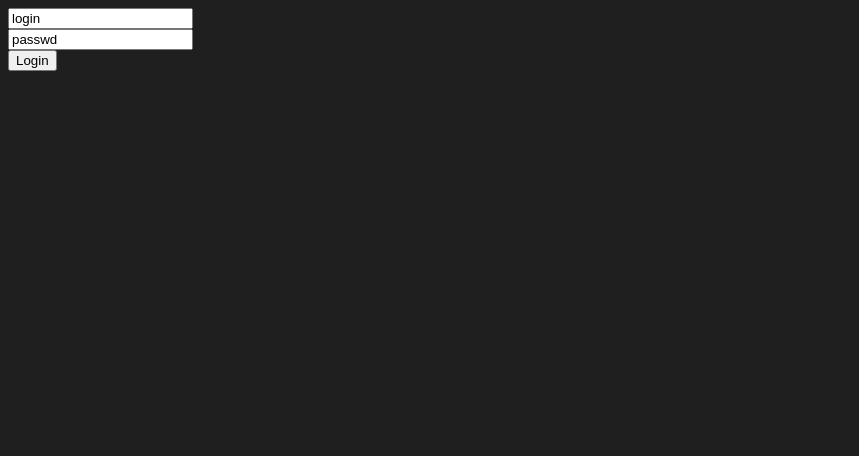
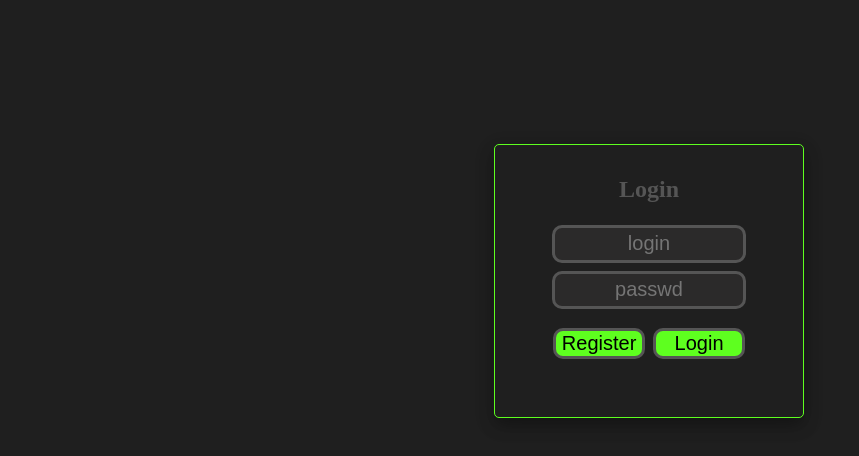
Before and after one commit to Listwas/poison_cloud, a React (Vite) app in the folder web/: page / in a window 1280 px wide. Shown: the top 456 px of the page, without its empty margins (0-859 px from the left). Built offline with nearby package versions, Linux system fonts and the light colour scheme.

Commit message:
web: register and login stuff

```diff
--- a/web/package.json
+++ b/web/package.json
@@ -11,7 +11,8 @@
   },
   "dependencies": {
     "react": "^18.2.0",
-    "react-dom": "^18.2.0"
+    "react-dom": "^18.2.0",
+    "react-router-dom": "^6.23.1"
   },
   "devDependencies": {
     "@types/react": "^18.2.66",
--- a/web/src/LoginPage/LoginPage.jsx
+++ b/web/src/LoginPage/LoginPage.jsx
@@ -1,15 +1,35 @@
+import styles from "./LoginPage.module.css";
+import RegisterPage from "../RegisterPage/RegisterPage"
+import { useState, useRef } from "react";
+
 function LoginPage() {
+    const [showRegister, setShowRegister] = useState(false);
+
+    if (showRegister) {
+        return (
+            <>
+                <RegisterPage />
+            </>
+        );
+    }
+
+    const changeShowRegister = () => {
+        setShowRegister(true);
+    };
+
     return (
         <>
-        <div>
-            <form>
-                <input type="text"  id="login" value="login"/><br/>
-                <input type="text"  id="passwd" value="passwd"/><br/>
-                <input type="button" id="submit" value="Login" OnClick=""/>
+        <div className={styles.contLogin}>
+            <form className={styles.logForm}>
+                <h2 className={styles.logH2}><b>Login</b></h2><br/>
+                <input type="text"  className={styles.logInput} id="login" placeholder="login"/><br/>
+                <input type="text" className={styles.logInput}  id="passwd" placeholder="passwd"/><br/>
+                <input type="button" className={styles.logInput} id="submit" value="Register" onClick={changeShowRegister}/>
+                <input type="button" className={styles.logInput} id="submit" value="Login" onClick={changeShowRegister}/>
             </form>
         </div>
         </>
-    )
+    ) ;
 }
 
 export default LoginPage;
--- /dev/null
+++ b/web/src/LoginPage/LoginPage.module.css
@@ -0,0 +1,55 @@
+.logForm {
+    padding-top: 10%;
+}
+.contLogin {
+    margin-left:38vw;
+    margin-top: 18vh;
+    text-align: center;
+    width: 24vw;
+    height: 34vh;
+    border: 1px solid;
+    box-shadow: 0 8px 16px 0 rgba(0, 0, 0, 0.2), 0 6px 20px 0 rgba(0, 0, 0, 0.19);
+    border-radius: 5px;
+    border-color: #5eff1f;
+    min-width: 280px;
+    min-height: 220px;
+
+}
+
+.logInput {
+    color: #555;
+    margin: 0.5vh;
+    text-align: center;
+    font-size: 20px;
+}
+
+.logH2 {
+    color: #555;
+    margin: 0;
+}
+
+.logInput[type=text] {
+    background-color: #2b2a2a;
+    width: 60%;
+    height: 30px;
+    size: 5vh;
+    border: 3px solid #555;
+    border-radius: 10px;
+}
+.logInput[type=text]:focus {
+    border: 3px solid #555;
+}
+
+.logInput[type=button] {
+    border: 3px solid #555;
+    color: black;
+    width: 30%;
+    background-color: #5eff1f;
+    margin-top: 15px;
+    border-radius: 10px;
+}
+.logInput[type=button]:hover {
+    box-shadow: 0 8px 16px 0 rgba(0, 0, 0, 0.2), 0 6px 20px 0 rgba(0, 0, 0, 0.19);
+    color: black;
+    background-color: #1a5204;
+}
--- /dev/null
+++ b/web/src/RegisterPage/RegisterPage.css
@@ -0,0 +1,55 @@
+.logForm {
+    padding-top: 10%;
+}
+.contLogin {
+    margin-left:38vw;
+    margin-top: 18vh;
+    text-align: center;
+    width: 24vw;
+    height: 34vh;
+    border: 1px solid;
+    box-shadow: 0 8px 16px 0 rgba(0, 0, 0, 0.2), 0 6px 20px 0 rgba(0, 0, 0, 0.19);
+    border-radius: 5px;
+    border-color: #5eff1f;
+    min-width: 280px;
+    min-height: 220px;
+
+}
+
+.logInput {
+    color: #555;
+    margin: 0.5vh;
+    text-align: center;
+    font-size: 20px;
+}
+
+.logH2 {
+    color: #555;
+    margin: 0;
+}
+
+.logInput[type=text] {
+    background-color: #2b2a2a;
+    width: 60%;
+    height: 30px;
+    size: 5vh;
+    border: 3px solid #555;
+    border-radius: 10px;
+}
+.logInput[type=text]:focus {
+    border: 3px solid #555;
+}
+
+.logInput[type=button] {
+    border: 3px solid #555;
+    color: black;
+    width: 30%;
+    background-color: #5eff1f;
+    margin-top: 15px;
+    border-radius: 10px;
+}
+.logInput[type=button]:hover {
+    box-shadow: 0 8px 16px 0 rgba(0, 0, 0, 0.2), 0 6px 20px 0 rgba(0, 0, 0, 0.19);
+    color: black;
+    background-color: #1a5204;
+}
--- /dev/null
+++ b/web/src/RegisterPage/RegisterPage.jsx
@@ -0,0 +1,20 @@
+import styles from"./RegisterPage.css";
+
+function RegisterPage() {
+    return (
+        <>
+        <div>
+            <form className={styles.contLogin}>
+                <h2 className={styles.logH2}><b>Register</b></h2><br/>
+                <input type="text" className={styles.logInput} id="name" placeholder="Name"/><br/>
+                <input type="text" className={styles.logInput} id="surname" placeholder="Surname"/><br/>
+                <input type="text" className={styles.logInput} id="login" placeholder="Login"/><br/>
+                <input type="text" className={styles.logInput} id="passwd" placeholder="Password"/><br/>
+                <input type="button" className={styles.logInput} id="submit" value="Register" OnClick=""/>
+            </form>
+        </div>
+        </>
+    )
+}
+
+export default RegisterPage;
```
Also changed, not shown: 1 other file (tests, documents, lock files or other folders).
